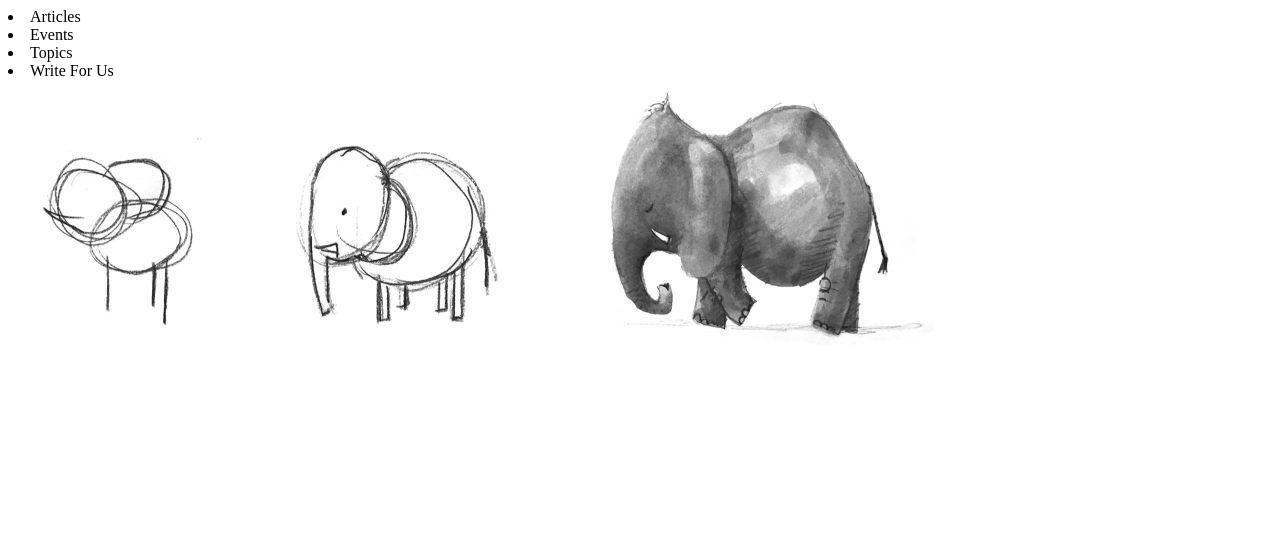
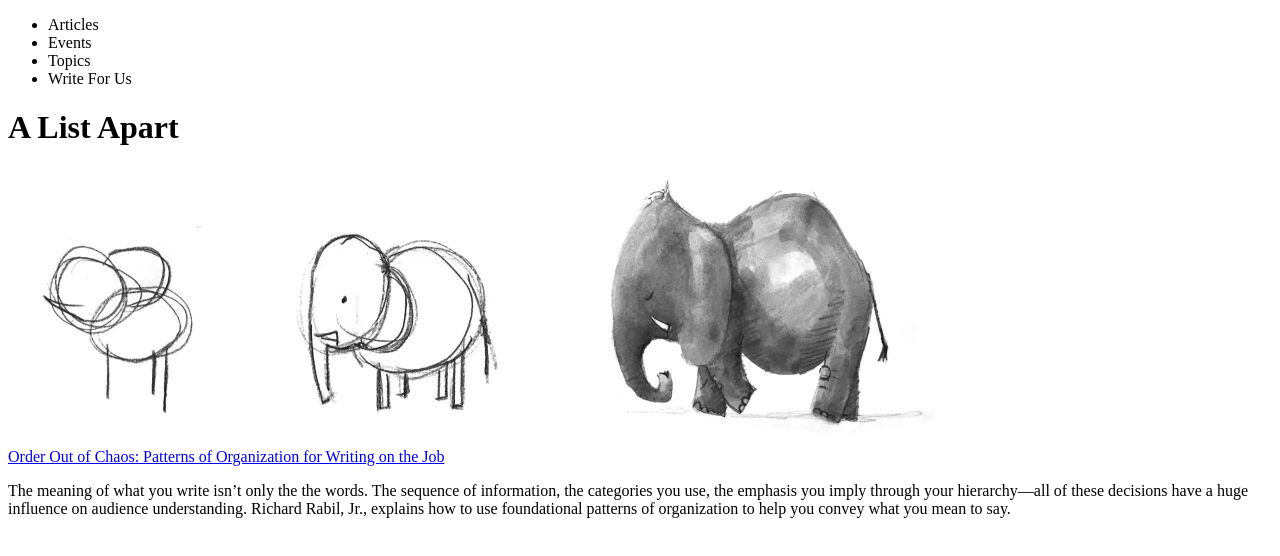
Before and after one commit to grahamspencer1/html_test, a plain HTML site: page index.html in a window 1280 px wide. Drawn offline with Linux system fonts and the light colour scheme.

Commit message:
added first article

```diff
--- a/index.html
+++ b/index.html
@@ -6,11 +6,21 @@
   </head>
   <body>
     <nav>
-      <li>Articles</li>
-      <li>Events</li>
-      <li>Topics</li>
-      <li>Write For Us</li>
+      <ul>
+        <li>Articles</li>
+        <li>Events</li>
+        <li>Topics</li>
+        <li>Write For Us</li>
+      </ul>
     </nav>
+    <h1>A List Apart</h1>
     <img src="order-out-of-chaos-full_960_276_81.jpg">
+    <article>
+      <a href="#">Order Out of Chaos: Patterns of Organization for Writing on the Job</a>
+      <p>The meaning of what you write isn’t only the the words. The sequence of information, the categories you use, the emphasis you imply through your hierarchy—all of these decisions have a huge influence on audience understanding. Richard Rabil, Jr., explains how to use foundational patterns of organization to help you convey what you mean to say.</p>
+    </article>
+    <article>
+
+    </article>
   </body>
 </html>
```
